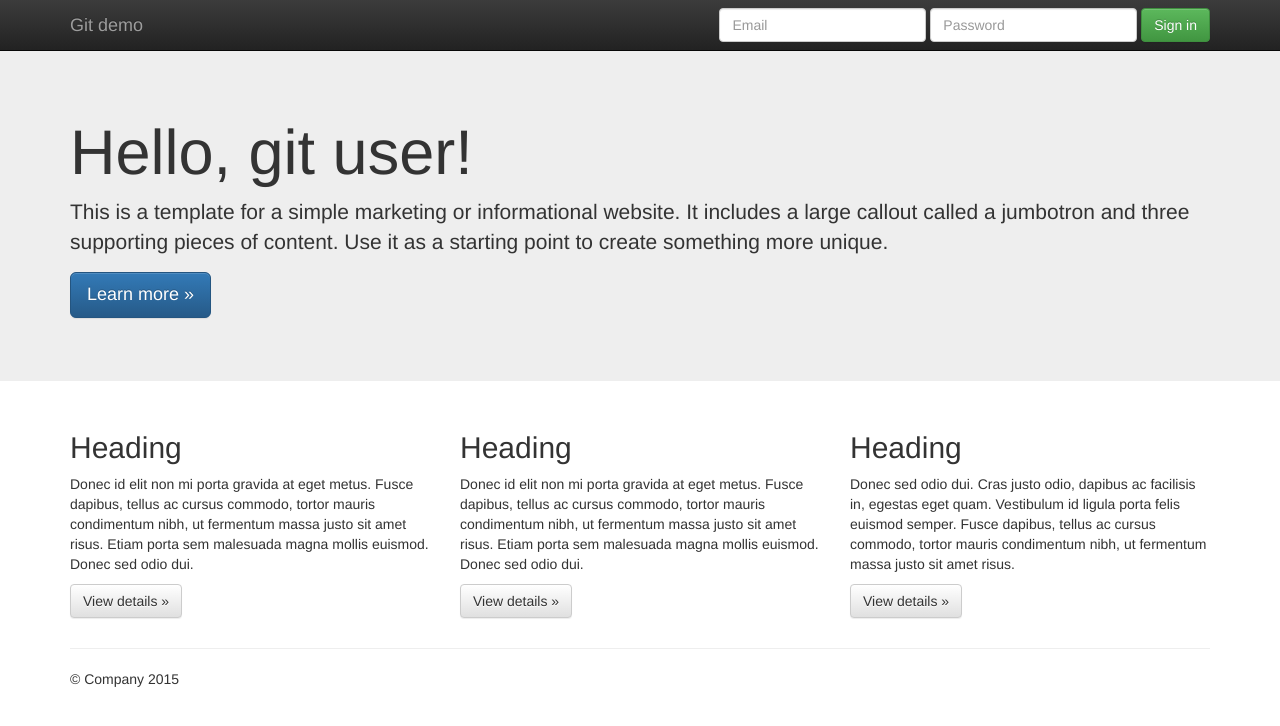
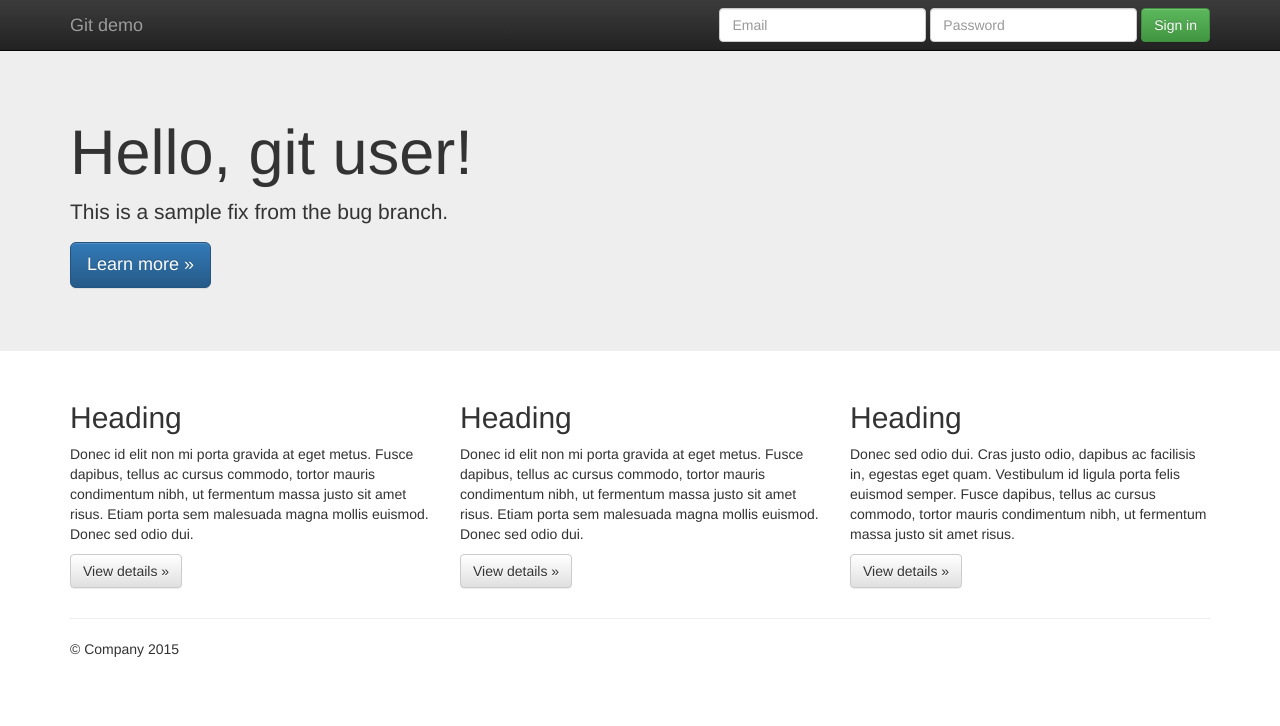
Before and after one commit to TCLinh/git_demo, a plain HTML site: page index.html in a window 1280 px wide. Drawn offline with nearby package versions, Linux system fonts and the light colour scheme.

Commit message:
fixed the bug on the index page

```diff
--- a/index.html
+++ b/index.html
@@ -56,7 +56,7 @@
     <div class="jumbotron">
       <div class="container">
         <h1>Hello, git user!</h1>
-        <p>This is a template for a simple marketing or informational website. It includes a large callout called a jumbotron and three supporting pieces of content. Use it as a starting point to create something more unique.</p>
+        <p>This is a sample fix from the bug branch.</p>
         <p><a class="btn btn-primary btn-lg" href="#" role="button">Learn more &raquo;</a></p>
       </div>
     </div>
```
